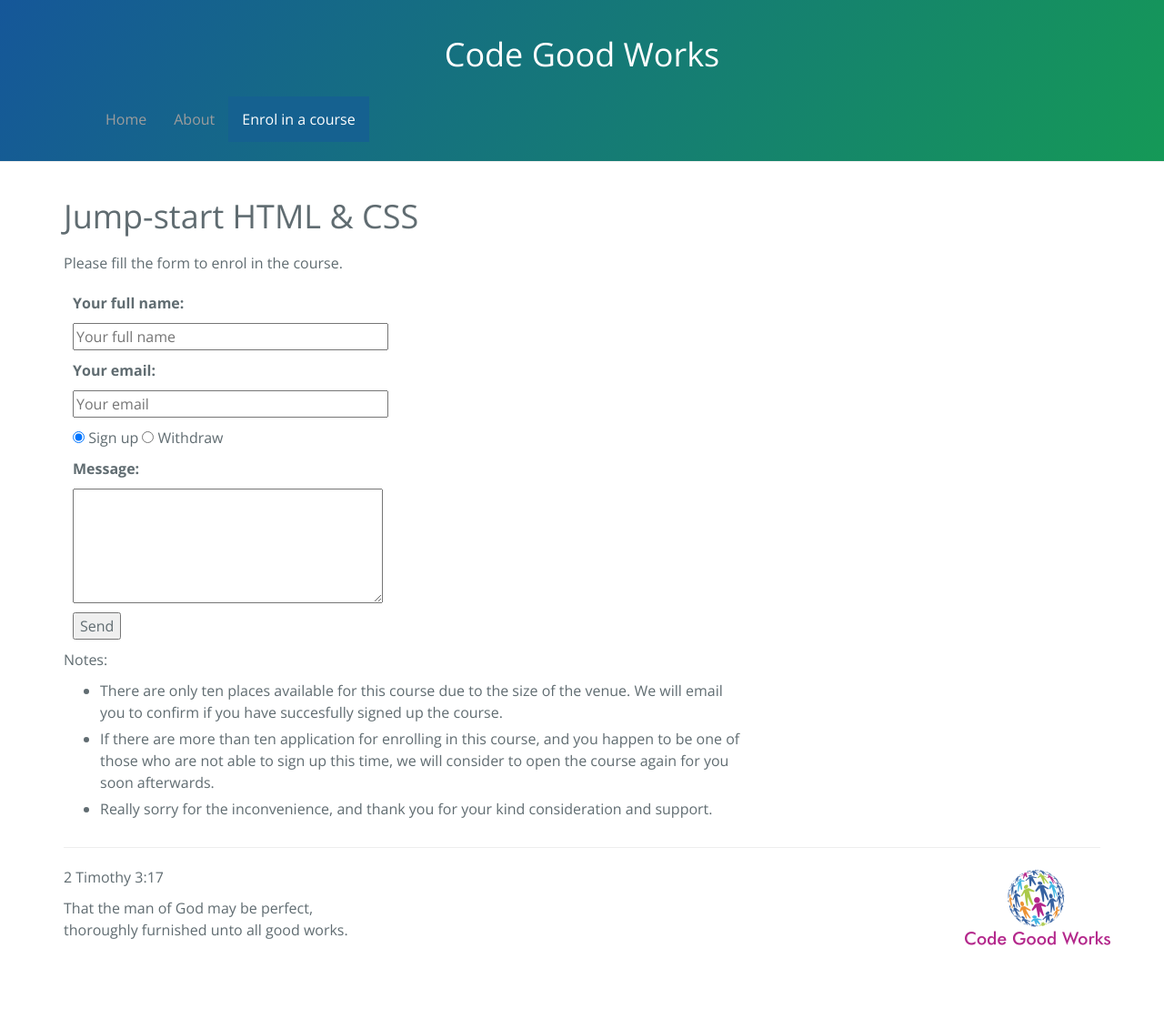
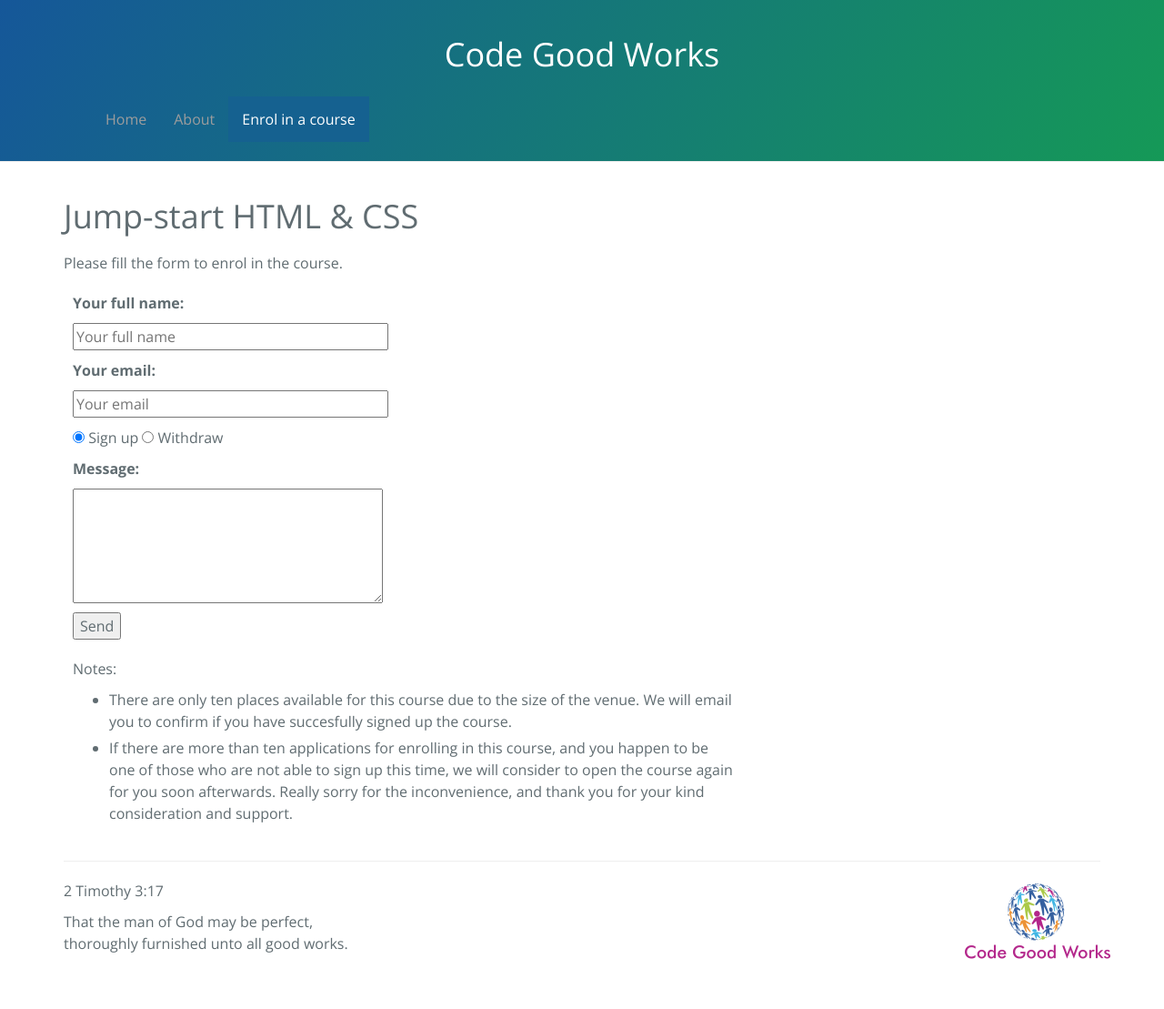
Before and after one commit to yucigou/codegoodworks, a Jekyll site: the page built from enrolment.md, in a window 1280 px wide. Shown: the whole page at 91% size. Built offline with Jekyll 4.4.1, drawn with Linux system fonts in a browser that asks for light colours; nearby versions of some CDN libraries.

Commit message:
Adjust style

```diff
--- a/assets/css/style.scss
+++ b/assets/css/style.scss
@@ -191,3 +191,7 @@ form label {
 form label[for="message"] {
 	margin-top: 10px;
 }
+
+div.notes {
+	margin-top: 20px;
+}
--- a/enrolment.md
+++ b/enrolment.md
@@ -12,6 +12,7 @@ Please fill the form to enrol in the course.
 </p>
 
 <form method="POST" action="http://formspree.io/brother.yuci@gmail.com">
+
   <input type="hidden" name="_subject" value="Application for course Jump-start HTML & CSS" />
   <label for="fullname">Your full name:</label>
   <input type="text" name="fullname" placeholder="Your full name" size="35"/>
@@ -26,24 +27,23 @@ Please fill the form to enrol in the course.
   <textarea name="message" id="message" placeholder="" rows="5" cols="35" maxlength="200"></textarea>
   <input type="text" name="_gotcha" style="display:none" />
   <button type="submit">Send</button>
+
+    <div class="notes">
+    <p>Notes:</p>
+    <ul>
+    <li>
+    There are only ten places available for this course due to the size of the venue.
+    We will email you to confirm if you have succesfully signed up the course.
+    </li>
+    <li>
+    If there are more than ten applications for enrolling in this course,
+    and you happen to be one of those who are not able to sign up this time,
+    we will consider to open the course again for you soon afterwards.
+    Really sorry for the inconvenience, and thank you for your kind consideration and support.
+    </li>
+    </ul>
+    </div>
+
 </form>
 
-<div>
-<p>Notes:</p>
-<ul>
-<li>
-There are only ten places available for this course due to the size of the venue.
-We will email you to confirm if you have succesfully signed up the course.
-</li>
-<li>
-If there are more than ten application for enrolling in this course,
-and you happen to be one of those who are not able to sign up this time,
-we will consider to open the course again for you soon afterwards.
-</li>
-<li>
-Really sorry for the inconvenience, and thank you for your kind consideration and support.
-</li>
-</ul>
-</div>
-
 <script src="{{'/assets/js/enrolment.js'}}"></script>
```
